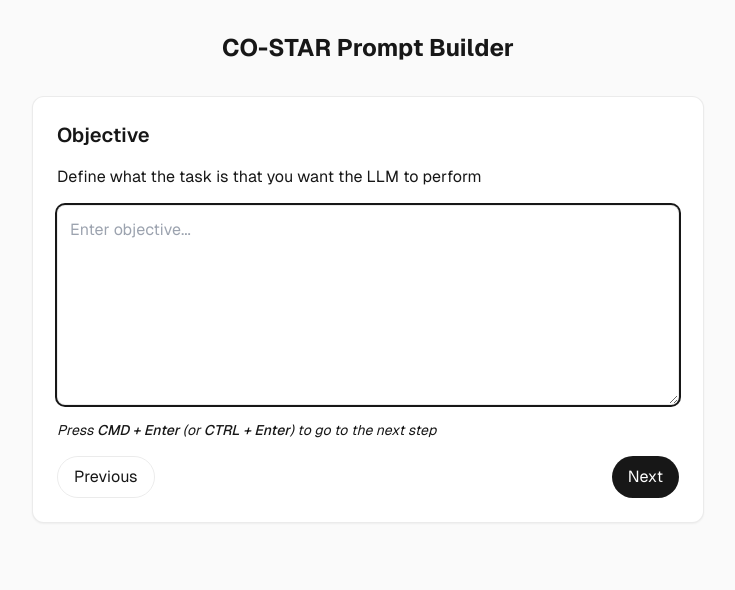
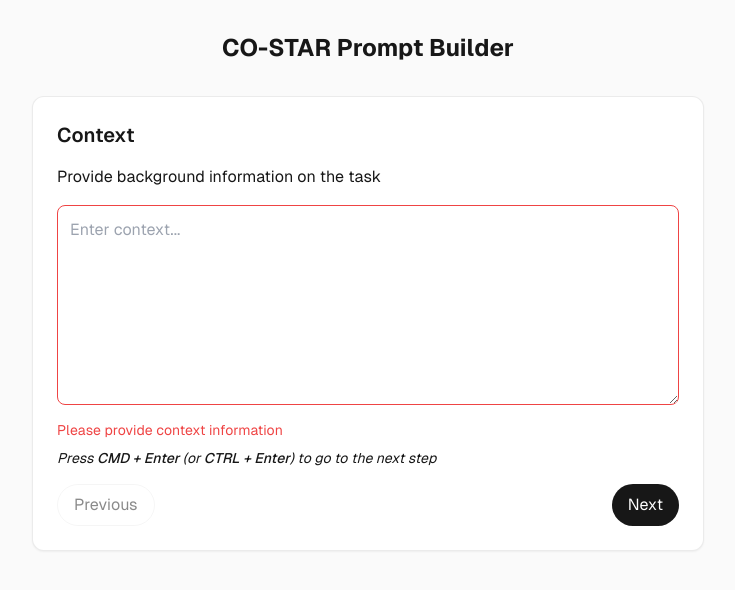
Before and after one commit to JordanChoo/costar-prompter, a Next.js app: page / in a window 1280 px wide. Both pictures are taken after a click on the button "Next". Shown: the top 590 px of the page, without its empty margins (272-1007 px from the left). Built offline with nearby package versions, Linux system fonts and the light colour scheme.

Commit message:
Error handling for empty textareas

```diff
--- a/app/page.tsx
+++ b/app/page.tsx
@@ -72,6 +72,7 @@
   });
   const [generatedPrompt, setGeneratedPrompt] = useState<string>('');
   const [showToast, setShowToast] = useState(false);
+  const [error, setError] = useState<string | null>(null);
 
   const stepKeys = Object.keys(steps) as Array<keyof typeof steps>;
   const currentIndex = stepKeys.indexOf(currentStep);
@@ -99,6 +100,7 @@
   }, [currentStep]);
 
   const handleInputChange = (value: string) => {
+    setError(null);
     setFormData(prev => ({
       ...prev,
       [currentStep]: value
@@ -106,6 +108,12 @@
   };
 
   const goToNextStep = () => {
+    if (!formData[currentStep].trim()) {
+      setError(`Please provide ${steps[currentStep].title.toLowerCase()} information`);
+      return;
+    }
+
+    setError(null);
     if (currentIndex < stepKeys.length - 1) {
       setCurrentStep([stepKeys[currentIndex + 1], 1]);
     } else {
@@ -172,12 +180,19 @@
                   </p>
                   <div>
                     <textarea
-                      className="textarea-base min-h-[200px]"
+                      className={`textarea-base min-h-[200px] ${
+                        error ? 'border-red-500 focus:ring-red-500' : ''
+                      }`}
                       value={formData[currentStep]}
                       onChange={(e) => handleInputChange(e.target.value)}
                       placeholder={`Enter ${steps[currentStep].title.toLowerCase()}...`}
                       autoFocus
                     />
+                    {error && (
+                      <p className="text-sm text-red-500 mt-2">
+                        {error}
+                      </p>
+                    )}
                     <KeyboardTip />
                   </div>
                 </div>
```
